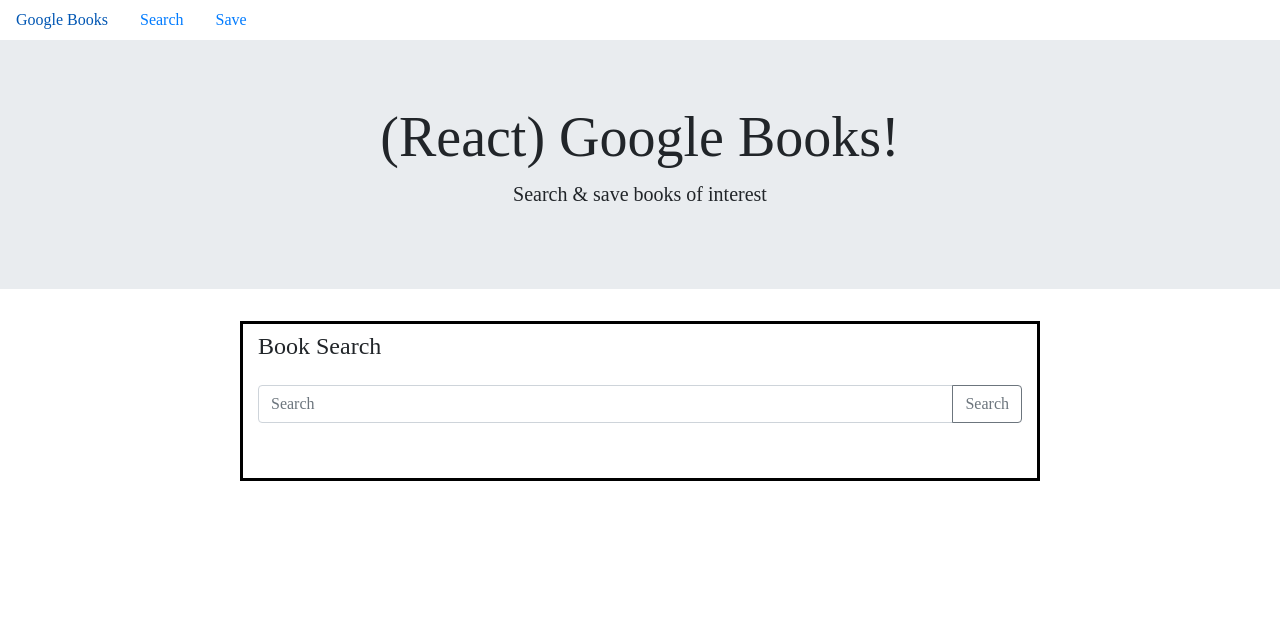
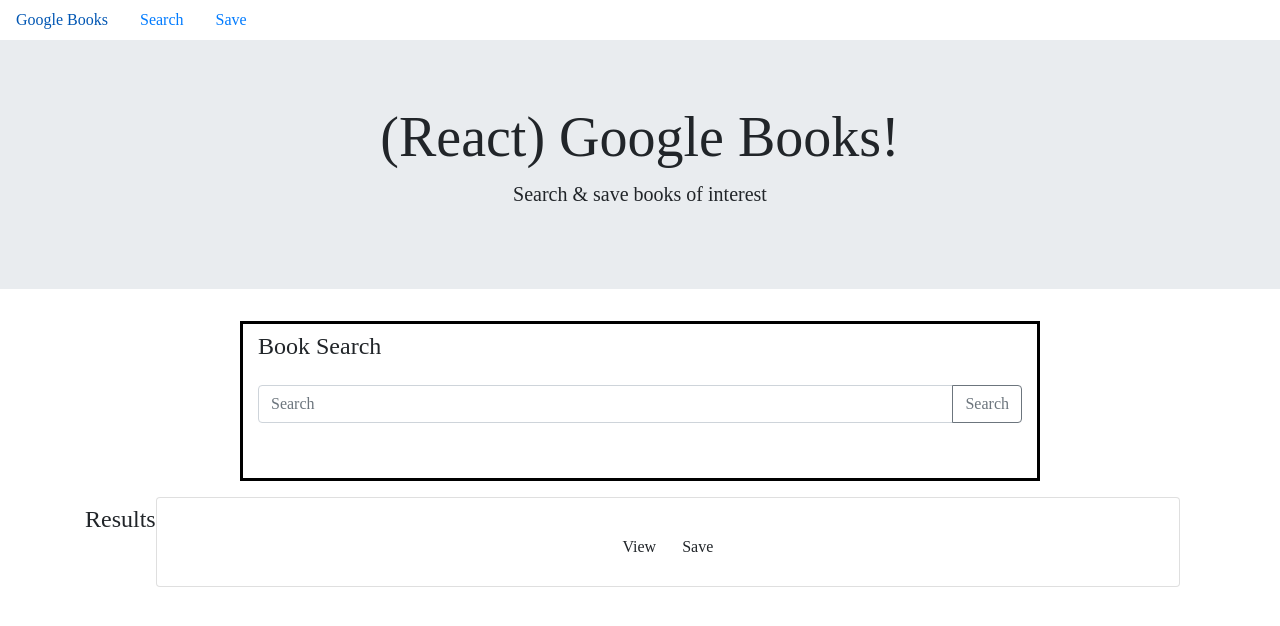
Before and after one commit to jenryhennifer/googleBooks, a React (Create React App) app in the folder google-books-app/: page / in a window 1280 px wide. Shown: the top 626 px of the page. Built offline with nearby package versions, Linux system fonts and the light colour scheme; a web font is replaced by a local one.

Commit message:
search card

```diff
--- /dev/null
+++ b/google-books-app/src/components/BookCard/BookCard.js
@@ -0,0 +1,25 @@
+import React from 'react';
+
+function BookCard() {
+  return (
+    <div className='container'>
+      <div className="card">
+        <div className="card-body">
+          <h5 className="card-title">{/*BOOK TITLE HERE*/}</h5>
+          <h6 className="card-subtitle mb-2 text-muted">{/*BOOK AUTHOR HERE*/}</h6>
+          <p className="card-text">
+                {/* PUT INPUT HERE */}
+          </p>
+          <button className="btn">
+            View
+          </button>
+          <button className="btn">
+            Save
+          </button>
+        </div>
+      </div>
+    </div>
+  );
+}
+
+export default BookCard;
--- a/google-books-app/src/components/BookLists/BookList.js
+++ b/google-books-app/src/components/BookLists/BookList.js
@@ -0,0 +1,15 @@
+import React from 'react';
+import './style.css';
+
+import BookCard from '../BookCard/BookCard'
+
+function BookList(props) {
+  return (
+    <div className="container mt-3">
+      <h4 className="float-left mb-4 mt-2">Results</h4>
+      <BookCard/>
+    </div>
+  );
+}
+
+export default BookList;
--- a/google-books-app/src/components/BookLists/style.css
+++ b/google-books-app/src/components/BookLists/style.css
@@ -0,0 +1,4 @@
+.bookContainer{
+    border-style: solid;
+    border-color: black;
+}
--- a/google-books-app/src/pages/Search.js
+++ b/google-books-app/src/pages/Search.js
@@ -2,12 +2,16 @@
 
 //components
 import SearchBar from '../components/SearchBar/SearchBar';
+import BookList from '../components/BookLists/BookList';
 
 class Search extends Component {
   render() {
     return (
-    <div><SearchBar/></div>
-    )
+      <div>
+        <SearchBar />
+        <BookList/>
+      </div>
+    );
   }
 }
 
```
Also changed, not shown: google-books-app/src/components/BookCard/style.css (added).
